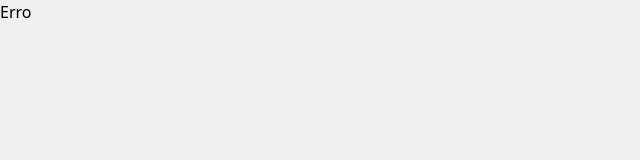
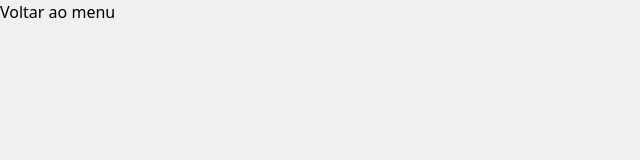
Before and after one commit to Levirroh/learning_react_node, a React (Vite) app in the folder to-do-list/: page /notications in a window 1280 px wide. Shown: the top 160 px of the page, without its empty margins (0-640 px from the left). Built offline with nearby package versions, Linux system fonts and the light colour scheme.

Commit message:
update: error ling

```diff
--- a/to-do-list/src/Pages/ErrorPage.jsx
+++ b/to-do-list/src/Pages/ErrorPage.jsx
@@ -3,7 +3,7 @@ import React from "react";
 function Menu() {
     return (
       <div>
-        <p>Erro</p>
+        <a href="/menu">Voltar ao menu</a>
       </div>
     );
   }
```
